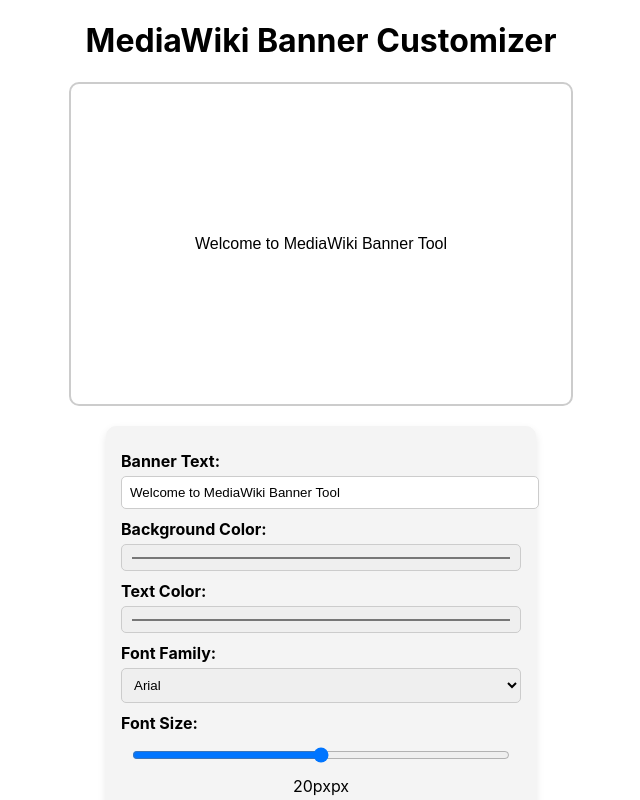
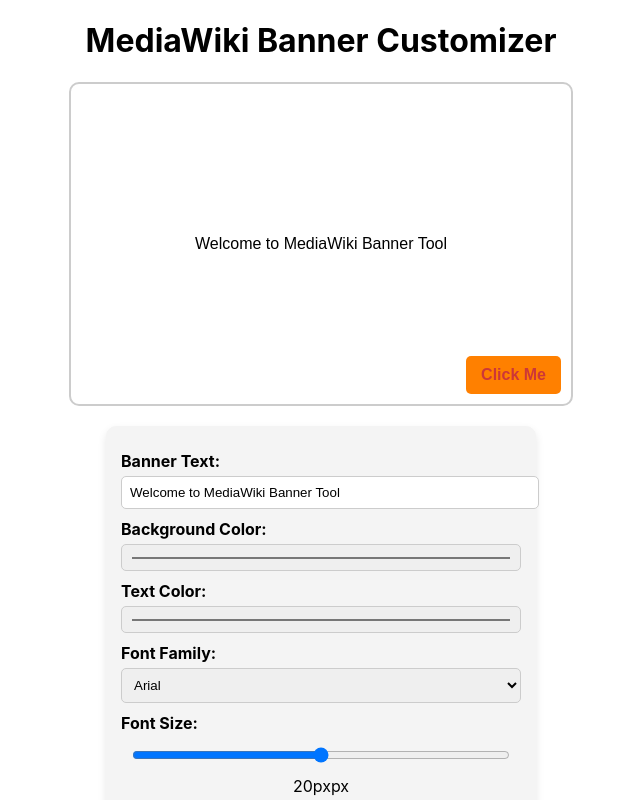
Before and after one commit to nitika1989/new-banner-tool, a React (Create React App) app: page / in a window 1280 px wide. Shown: the top 800 px of the page, without its empty margins (319-959 px from the left). Built offline with nearby package versions, Linux system fonts and the light colour scheme.

Commit message:
Update App.js

```diff
--- a/src/App.js
+++ b/src/App.js
@@ -1,12 +1,17 @@
-import React from "react";
+import React, { useState } from "react";
 import Banner from "./components/Banner";
 
 function App() {
-  return (
+
+  return(
     <div>
-      <Banner />
+         <Banner link="https://www.wikimedia.org"/>
     </div>
-  );
+
+  )
+
+
+
+
 }
-
 export default App;
```
